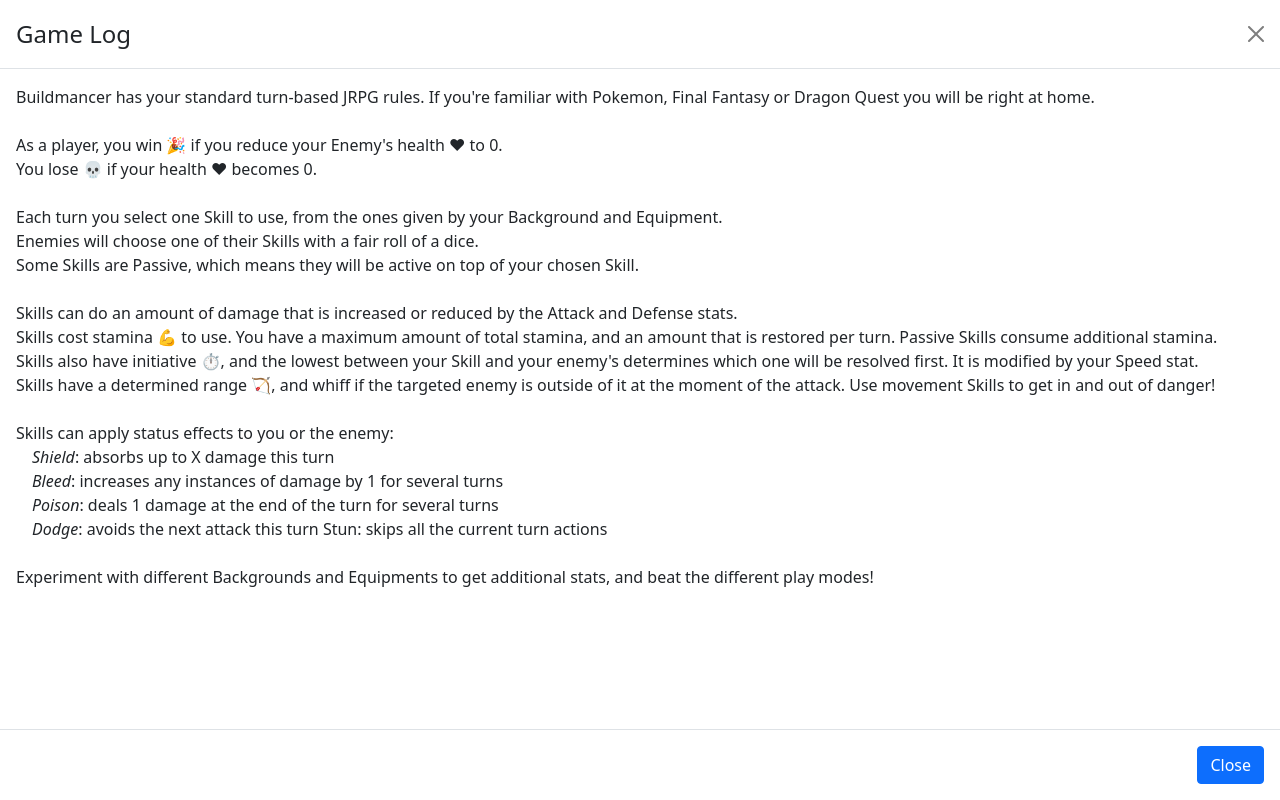
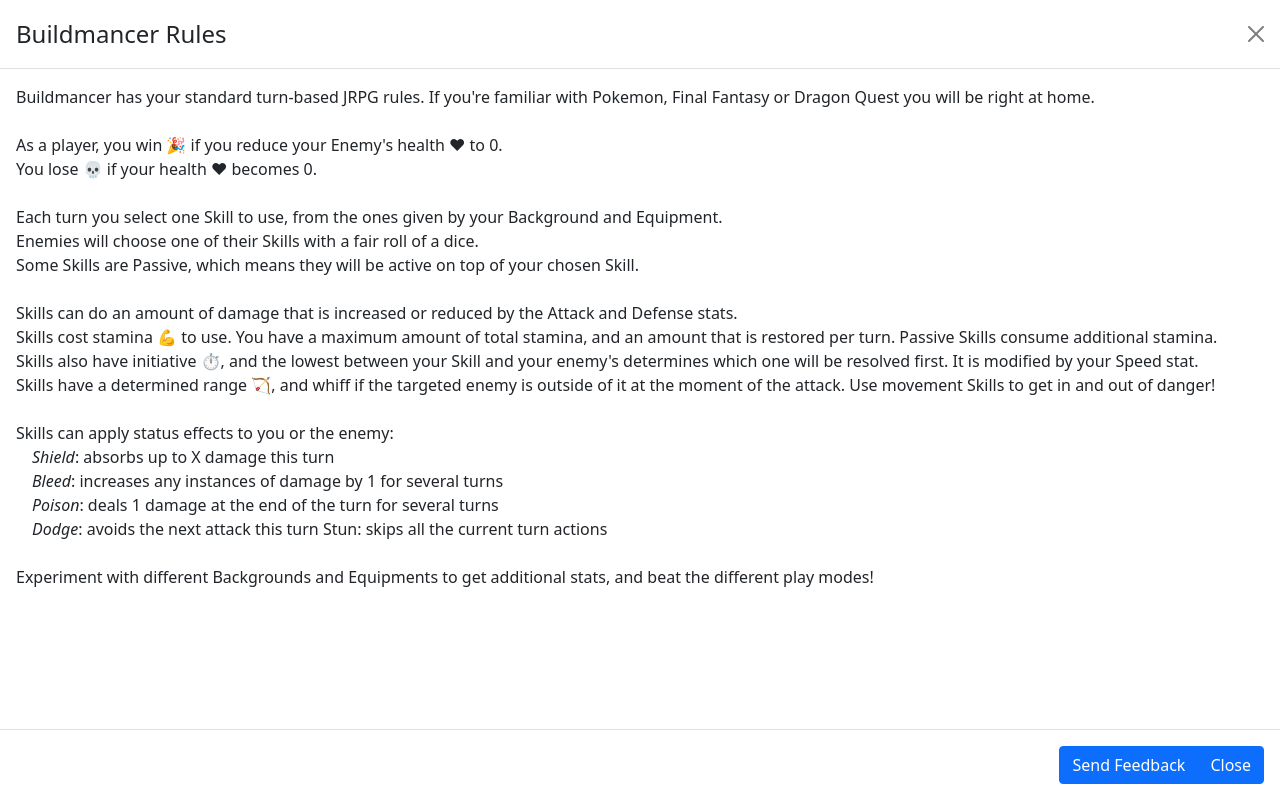
Before and after one commit to pakoito/buildmancer, a React (Create React App) app: page / in a window 1280 px wide. Both pictures are taken after a click on the button "Rules". Built offline with nearby package versions, Linux system fonts and the light colour scheme.

Commit message:
Add button to submit feedback on Rules page

```diff
--- a/src/components/GameInfoBar.tsx
+++ b/src/components/GameInfoBar.tsx
@@ -39,7 +39,7 @@
         centered={true}
       >
         <Modal.Header closeButton>
-          <Modal.Title>Game Log</Modal.Title>
+          <Modal.Title>Buildmancer Rules</Modal.Title>
         </Modal.Header>
         <Modal.Body>
           Buildmancer has your standard turn-based JRPG rules. If you're familiar with Pokemon,
@@ -88,9 +88,10 @@
           different play modes!
         </Modal.Body>
         <Modal.Footer>
-          <Button variant="primary" onClick={() => showRules(false)}>
-            Close
-          </Button>
+          <ButtonGroup>
+            <Button onClick={() => globalThis.open(gameThread, '_blank')}>Send Feedback</Button>
+            <Button onClick={() => showRules(false)}>Close</Button>
+          </ButtonGroup>
         </Modal.Footer>
       </Modal>
     </>
```
